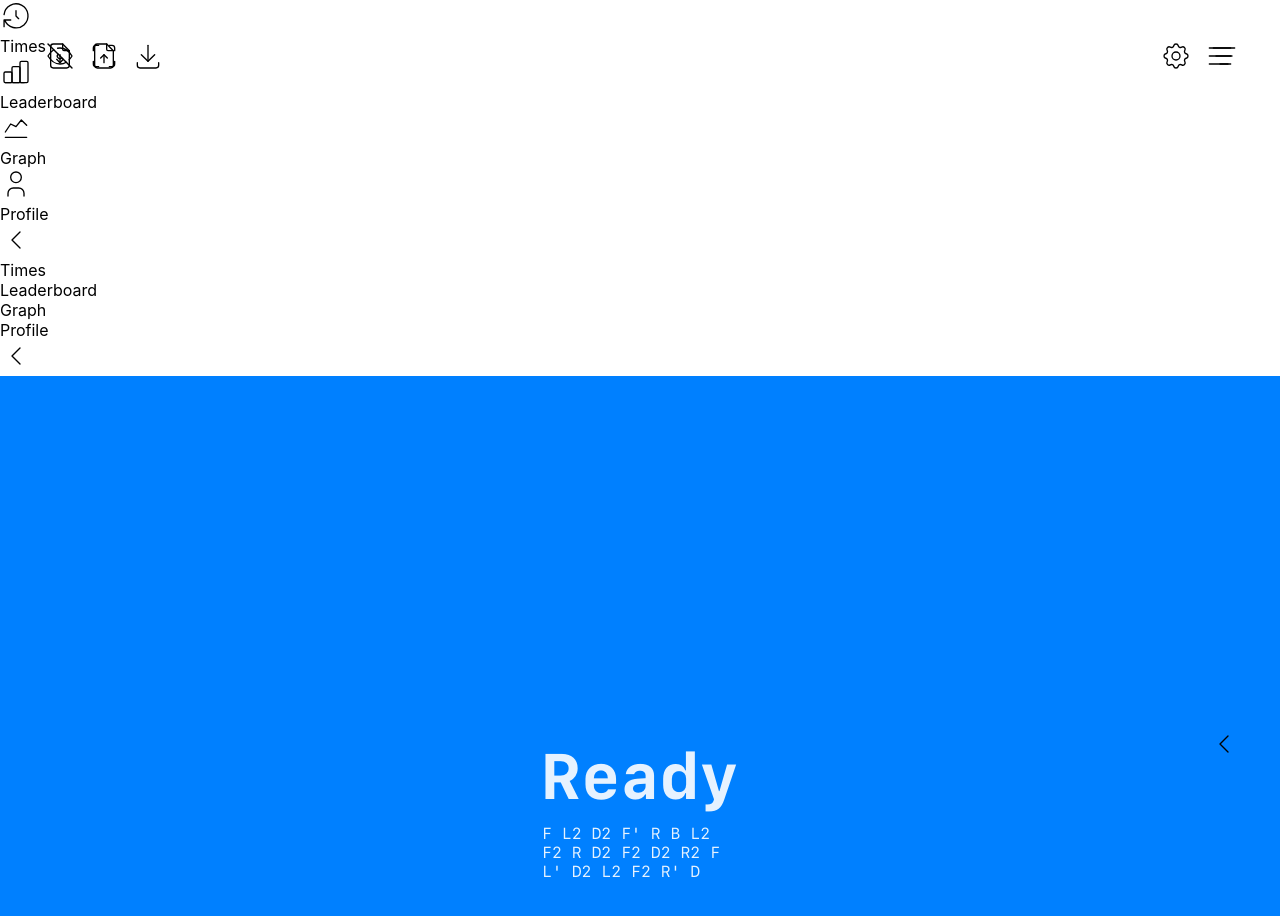
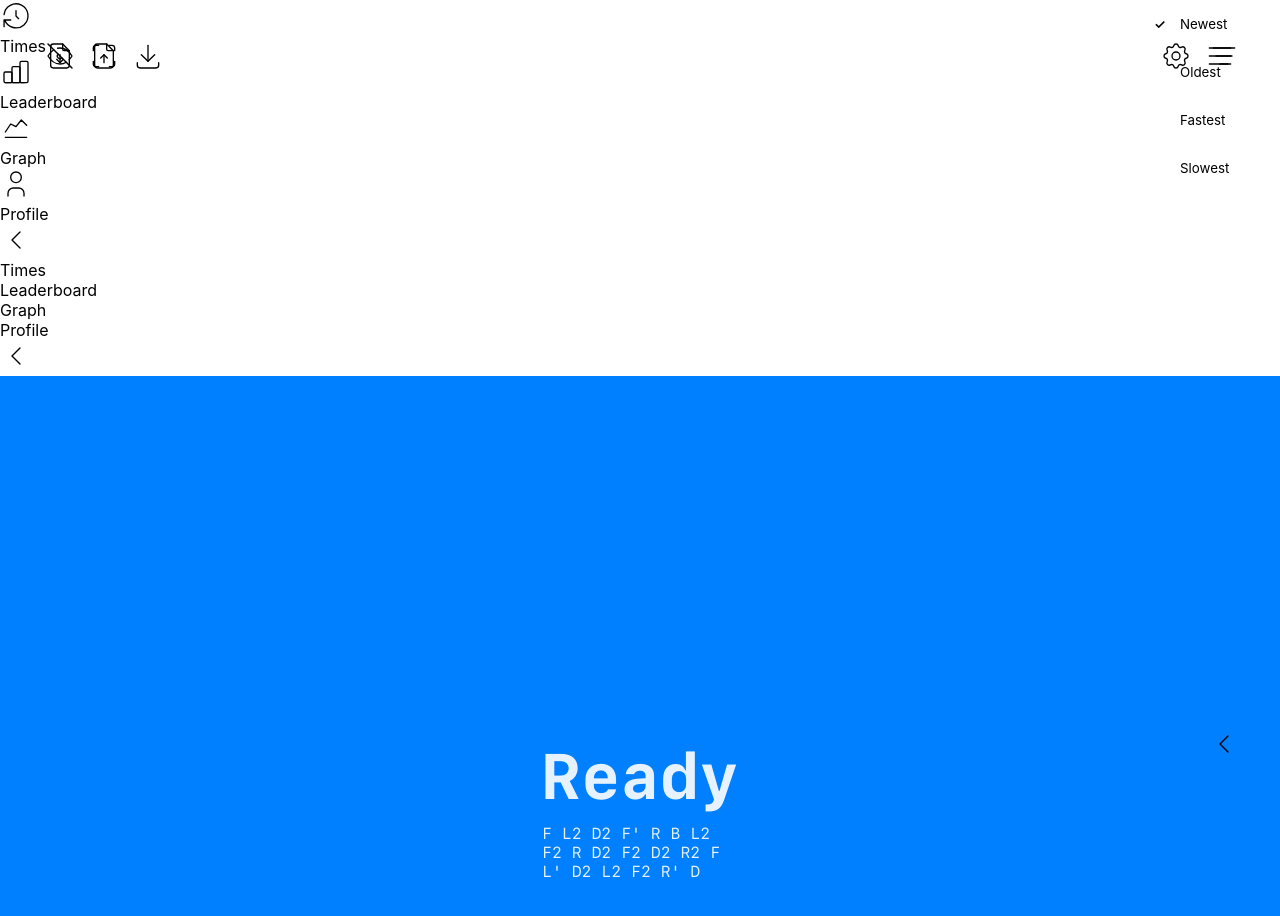
Before and after one commit to LightslicerGP/TimeSkip, a plain HTML site: page index.html in a window 1280 px wide. Both pictures are taken after a click on the icon 104 px from the left and 56 px from the top of the page. Shown: the top 916 px of the page. Drawn offline with Linux system fonts and the light colour scheme; a web font is replaced by a local one.

Commit message:
#4 Made filter into dropdown
Replace cycling through sort modes with a menu for choosing newest, oldest, fastest, or slowest. Highlight the active option and dismiss the menu after selection or an outside click.

```diff
--- a/Backend/times.js
+++ b/Backend/times.js
@@ -5,17 +5,13 @@ import { renderTimerStats } from "./timer.js";
 // --- DOM Elements ---
 const timesCard = document.querySelector("#times .card");
 const switchSortOrderBtn = document.getElementById("switchSortOrder");
+const switchSortOrderOptionsEl = document.getElementById("switchSortOrderOptions");
+const sortOptionBtns = [...document.querySelectorAll("#switchSortOrderOptions .sort-option")];
 const exportTimesBtn = document.getElementById("exportTimes");
 const importTimesBtn = document.getElementById("importTimes");
 
 // --- State ---
 const SORT_MODES = ["newest-oldest", "oldest-newest", "quickest-slowest", "slowest-quickest"];
-const SORT_LABELS = {
-    "newest-oldest": "Sorted: Newest",
-    "oldest-newest": "Sorted: Oldest",
-    "quickest-slowest": "Sorted: Quickest",
-    "slowest-quickest": "Sorted: Slowest"
-};
 let currentSortIndex = 0;
 let activeSolveId = null;
 let pendingDeleteSolveId = null;
@@ -89,6 +85,30 @@ function showPopup(message) {
     popup._hideTimeout = setTimeout(() => {
         popup.classList.remove("visible");
     }, 2000);
+}
+
+// --- Sort Options Menu Helper ---
+function syncSortMenuSelection() {
+    const activeMode = SORT_MODES[currentSortIndex];
+    sortOptionBtns.forEach((btn) => {
+        btn.classList.toggle("is-selected", btn.dataset.sort === activeMode);
+    });
+}
+
+export function openSortOptionsMenu() {
+    if (!switchSortOrderOptionsEl) return;
+    hideOptionsPopup();
+    syncSortMenuSelection();
+    switchSortOrderOptionsEl.parentElement?.classList.remove("button");
+    switchSortOrderBtn?.classList.add("removed");
+    switchSortOrderOptionsEl.classList.remove("removed");
+}
+
+export function hideSortOptionsMenu() {
+    if (!switchSortOrderOptionsEl) return;
+    switchSortOrderOptionsEl.classList.add("removed");
+    switchSortOrderBtn?.classList.remove("removed");
+    switchSortOrderOptionsEl.parentElement?.classList.add("button");
 }
 
 // --- Delete Confirmation Modal Helper ---
@@ -320,10 +340,22 @@ export function renderTimes() {
 }
 
 // --- Event Listeners ---
-switchSortOrderBtn?.addEventListener("click", () => {
-    currentSortIndex = (currentSortIndex + 1) % SORT_MODES.length;
-    renderTimes();
-    showPopup(SORT_LABELS[SORT_MODES[currentSortIndex]]);
+switchSortOrderBtn?.addEventListener("click", (event) => {
+    event.stopPropagation();
+    openSortOptionsMenu();
+});
+
+sortOptionBtns.forEach((btn) => {
+    btn.addEventListener("click", (event) => {
+        event.stopPropagation();
+        const nextIndex = SORT_MODES.indexOf(btn.dataset.sort);
+        if (nextIndex !== -1) {
+            currentSortIndex = nextIndex;
+            syncSortMenuSelection();
+            renderTimes();
+        }
+        hideSortOptionsMenu();
+    });
 });
 
 exportTimesBtn?.addEventListener("click", exportTimesToJson);
@@ -333,4 +365,14 @@ document.addEventListener("click", (event) => {
     if (!event.target.closest(".item-options-popup") && !event.target.closest(".timelistOptions")) {
         hideOptionsPopup();
     }
+    if (
+        switchSortOrderOptionsEl &&
+        !switchSortOrderOptionsEl.classList.contains("removed") &&
+        !event.target.closest("#switchSortOrderOptions") &&
+        !event.target.closest("#switchSortOrder")
+    ) {
+        hideSortOptionsMenu();
+    }
 });
+
+syncSortMenuSelection();
--- a/index.css
+++ b/index.css
@@ -352,6 +352,47 @@ nav>#BL {
     opacity: 1;
 }
 
+#switchSortOrderOptions {
+    position: fixed;
+    top: 0px;
+    right: 0px;
+    min-width: 144px;
+    display: flex;
+    flex-direction: column;
+    z-index: 1150;
+}
+
+#switchSortOrderOptions .sort-option {
+    appearance: none;
+    -webkit-appearance: none;
+    background: transparent;
+    padding: 16px;
+    display: flex;
+    align-items: center;
+    gap: 12px;
+    text-align: left;
+    cursor: pointer;
+}
+
+#switchSortOrderOptions .sort-option:hover,
+#switchSortOrderOptions .sort-option:focus-visible {
+    outline: none;
+}
+
+#switchSortOrderOptions .sort-check {
+    width: 16px;
+    display: inline-flex;
+    align-items: center;
+    justify-content: center;
+    font-weight: 600;
+    opacity: 0;
+    flex-shrink: 0;
+}
+
+#switchSortOrderOptions .sort-option.is-selected .sort-check {
+    opacity: 1;
+}
+
 .item-options-popup {
     display: none;
     position: fixed;
--- a/index.html
+++ b/index.html
@@ -166,6 +166,24 @@
                     <path d="M6 12h12" />
                     <path d="M9 18h6" />
                 </svg>
+                <div id="switchSortOrderOptions" class="glassy sc-s removed">
+                    <button type="button" class="sort-option" data-sort="newest-oldest">
+                        <span class="sort-check" aria-hidden="true">✓</span>
+                        <span>Newest</span>
+                    </button>
+                    <button type="button" class="sort-option" data-sort="oldest-newest">
+                        <span class="sort-check" aria-hidden="true">✓</span>
+                        <span>Oldest</span>
+                    </button>
+                    <button type="button" class="sort-option" data-sort="quickest-slowest">
+                        <span class="sort-check" aria-hidden="true">✓</span>
+                        <span>Fastest</span>
+                    </button>
+                    <button type="button" class="sort-option" data-sort="slowest-quickest">
+                        <span class="sort-check" aria-hidden="true">✓</span>
+                        <span>Slowest</span>
+                    </button>
+                </div>
             </div>
         </nav>
         <header>
```
